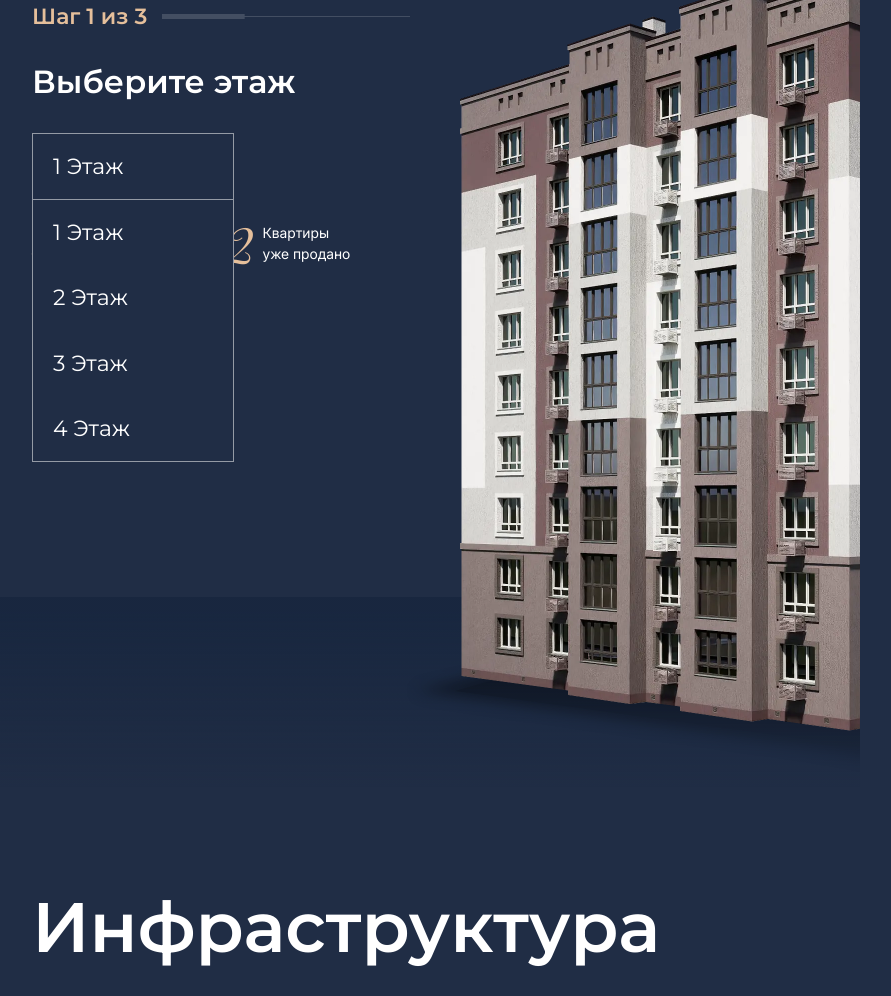
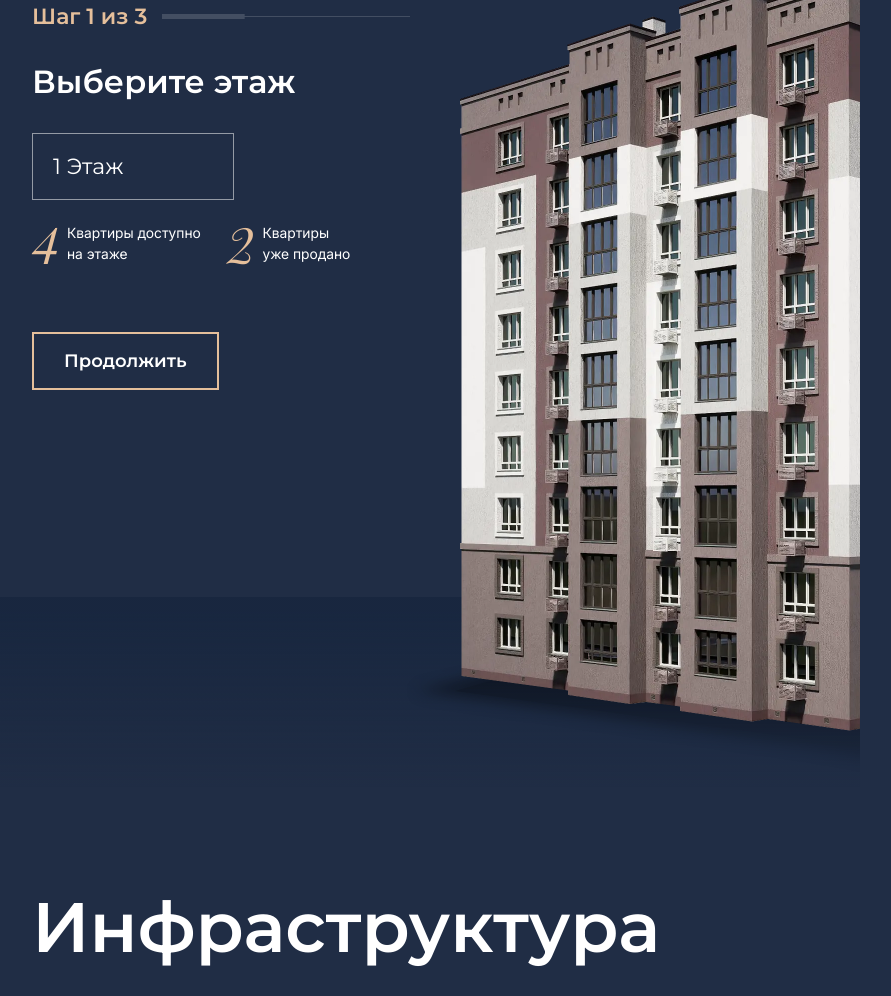
Before and after one commit to Beatskizaru3/living-complex-landing, a website: page index.html in a window 1280 px wide. Shown: the part 2502-3498 px from the top of the page, without its empty margins (222-1113 px from the left). Drawn offline with Linux system fonts and the light colour scheme.

Commit message:
доработано

```diff
--- a/index.html
+++ b/index.html
@@ -184,7 +184,7 @@
     <h3>Выберите этаж</h3>
     <div class="buy__info-select">
         <div class="buy__info-select--current">1 Этаж</div>
-        <div class="buy__info-select-list">
+        <div class="buy__info-select-list hidden">
             <div class="buy__info-select-item">1 Этаж</div>
             <div class="buy__info-select-item">2 Этаж</div>
             <div class="buy__info-select-item">3 Этаж</div>
```
